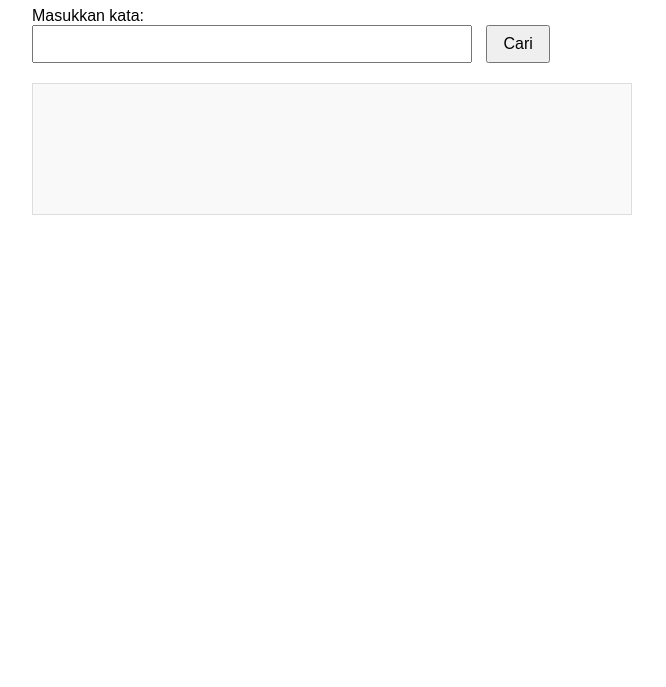
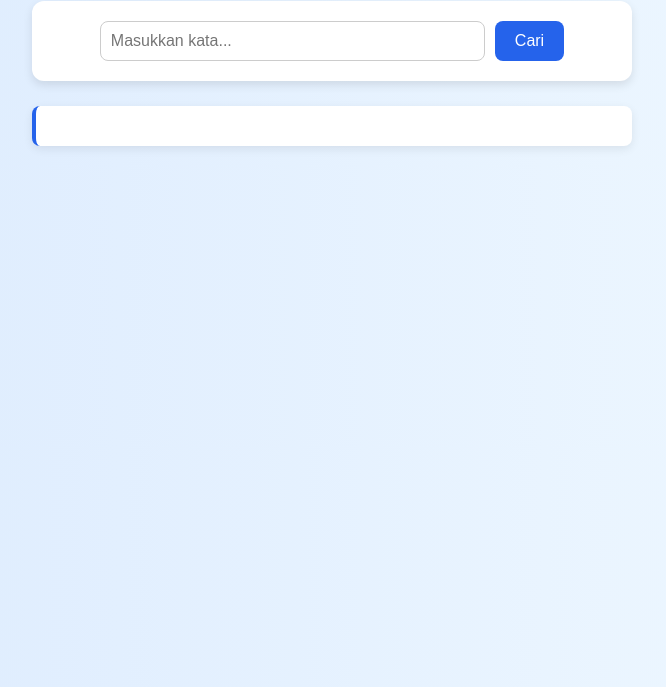
Before and after one commit to rasyanouvalnugraha/kamus-app, a plain HTML site: page index.html in a window 1280 px wide. Shown: the part 113-800 px from the top of the page, without its empty margins (308-974 px from the left). Drawn offline with Linux system fonts and the light colour scheme.

Commit message:
Update index.html

```diff
--- a/index.html
+++ b/index.html
@@ -3,43 +3,101 @@
   <head>
     <meta charset="UTF-8" />
     <meta name="viewport" content="width=device-width, initial-scale=1" />
-    <title>Kamuss KBBI</title>
+    <title>Kamus KBBI</title>
     <style>
+      * {
+        box-sizing: border-box;
+      }
+
       body {
-        font-family: Arial, sans-serif;
+        font-family: 'Segoe UI', Tahoma, Geneva, Verdana, sans-serif;
+        background: linear-gradient(to right, #dbeafe, #f0f9ff);
+        margin: 0;
+        padding: 20px;
+        display: flex;
+        flex-direction: column;
+        align-items: center;
+      }
+
+      h1 {
+        color: #1e3a8a;
+        text-align: center;
+        margin-bottom: 30px;
+      }
+
+      form {
+        background-color: #fff;
+        padding: 20px 25px;
+        border-radius: 12px;
+        box-shadow: 0 4px 10px rgba(0, 0, 0, 0.1);
+        width: 100%;
         max-width: 600px;
-        margin: 30px auto;
+        display: flex;
+        flex-wrap: wrap;
+        justify-content: center;
+        gap: 10px;
+      }
+
+      input[type="text"] {
         padding: 10px;
+        font-size: 1rem;
+        width: 70%;
+        border: 1px solid #ccc;
+        border-radius: 8px;
+        outline: none;
+        transition: border-color 0.3s ease;
       }
-      label,
-      input,
+
+      input[type="text"]:focus {
+        border-color: #2563eb;
+      }
+
       button {
+        padding: 10px 20px;
         font-size: 1rem;
+        background-color: #2563eb;
+        color: white;
+        border: none;
+        border-radius: 8px;
+        cursor: pointer;
+        transition: background-color 0.3s ease;
       }
-      input {
-        padding: 8px;
-        width: 70%;
-        margin-right: 10px;
+
+      button:hover {
+        background-color: #1d4ed8;
       }
-      button {
-        padding: 8px 15px;
-        cursor: pointer;
+
+      #result {
+        margin-top: 25px;
+        background-color: #fff;
+        border-left: 4px solid #2563eb;
+        padding: 20px;
+        width: 100%;
+        max-width: 600px;
+        border-radius: 8px;
+        box-shadow: 0 3px 10px rgba(0, 0, 0, 0.08);
+        white-space: pre-wrap;
       }
-      #result {
-        margin-top: 20px;
-        border: 1px solid #ddd;
-        padding: 15px;
-        background: #f9f9f9;
-        min-height: 100px;
-        white-space: pre-wrap;
+
+      @media (max-width: 500px) {
+        form {
+          flex-direction: column;
+        }
+
+        input[type="text"] {
+          width: 100%;
+        }
+
+        button {
+          width: 100%;
+        }
       }
     </style>
   </head>
   <body>
-    <h1>Kamus KBBI</h1>
+    <h1>🔍 Kamus KBBI</h1>
     <form id="kbbi-form">
-      <label for="kata">Masukkan kata:</label><br />
-      <input type="text" id="kata" name="kata" required />
+      <input type="text" id="kata" name="kata" placeholder="Masukkan kata..." required />
       <button type="submit">Cari</button>
     </form>
 
@@ -78,12 +136,12 @@
               .map((item, i) => `${i + 1}. ${item}`)
               .join("\n\n");
 
-            resultDiv.textContent = `Hasil pencarian untuk kata "${kata}":\n\n${artiList}`;
+            resultDiv.textContent = `📘 Hasil pencarian untuk kata "${kata}":\n\n${artiList}`;
           } else {
-            resultDiv.textContent = `Kata "${kata}" tidak ditemukan di KBBI.`;
+            resultDiv.textContent = `❌ Kata "${kata}" tidak ditemukan di KBBI.`;
           }
         } catch (error) {
-          resultDiv.textContent = `Terjadi kesalahan: ${error.message}`;
+          resultDiv.textContent = `⚠️ Terjadi kesalahan: ${error.message}`;
         }
       });
     </script>
```
